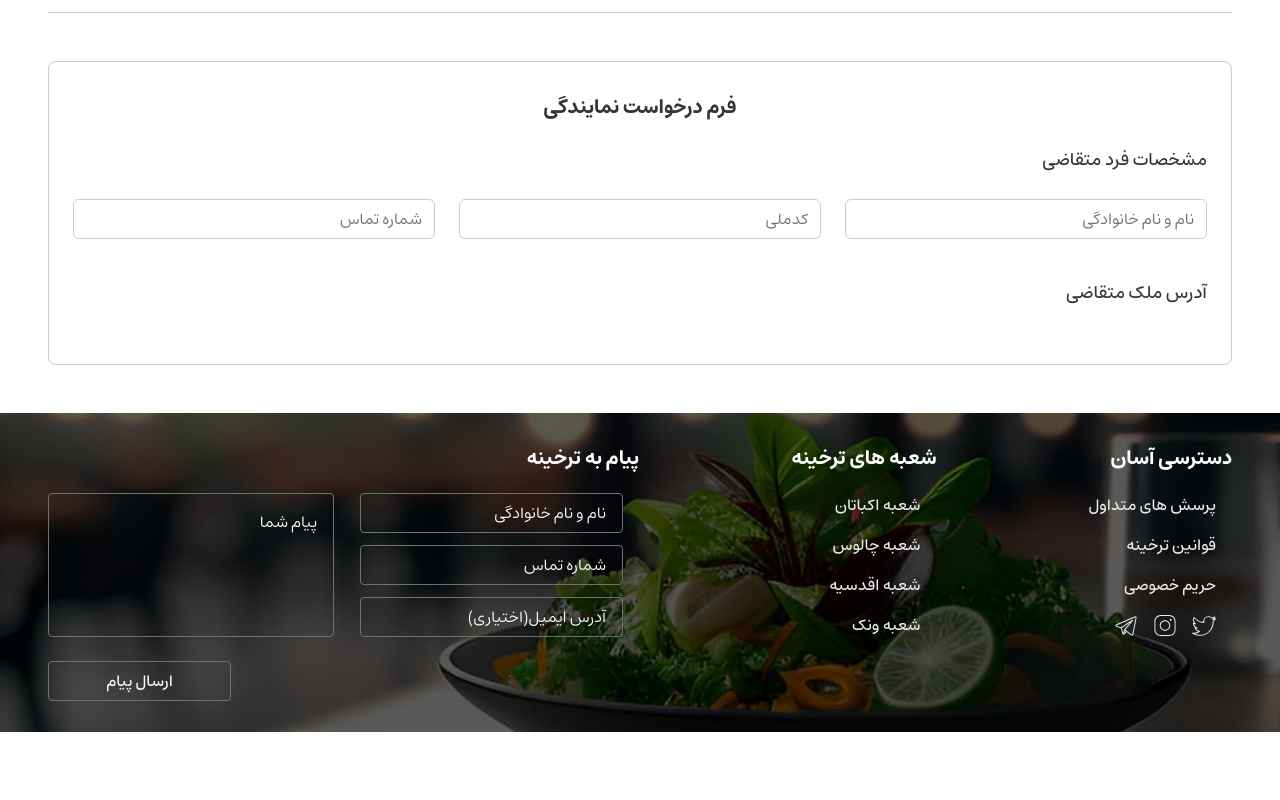
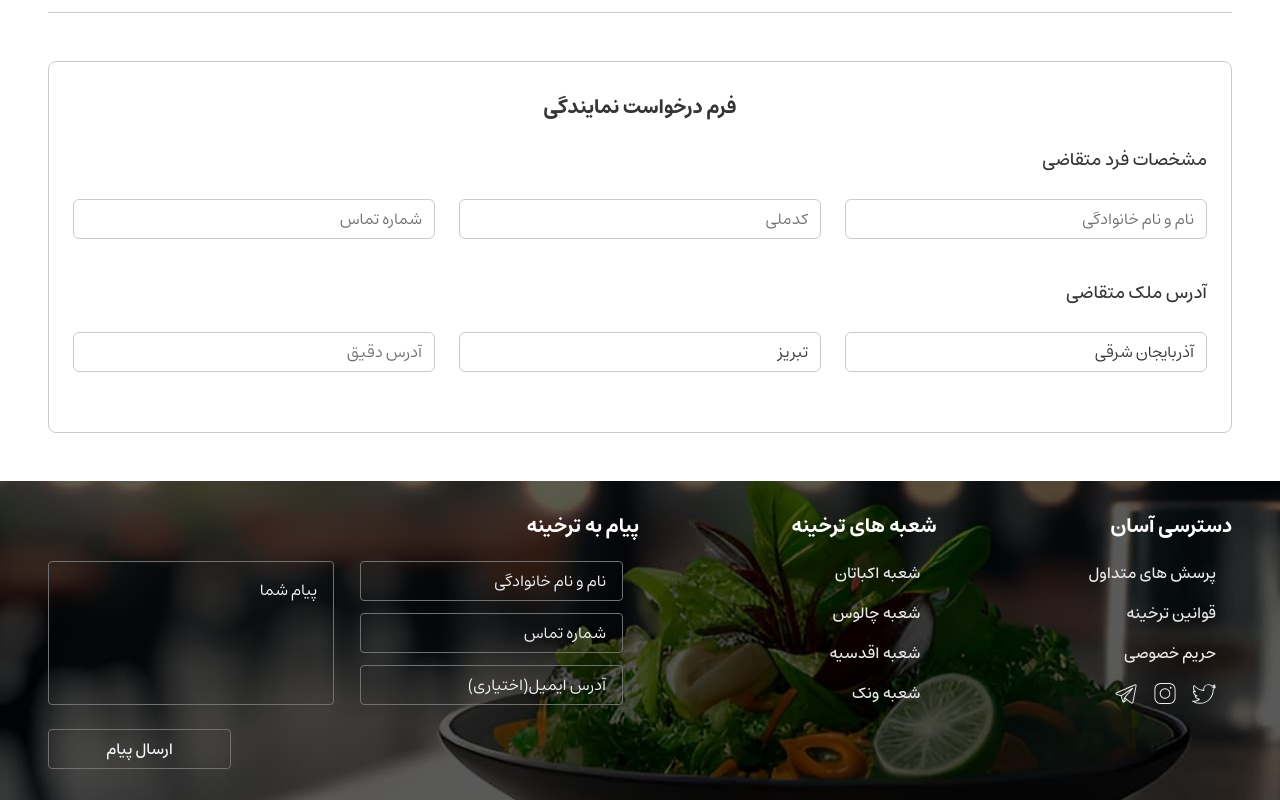
Before and after one commit to HadiKia/tarkhineh, a React (Create React App) app: page /franchise in a window 1280 px wide. Shown: the part 1269-2069 px from the top of the page. Before the commit the page ends 2001 px from the top, so only its background shows below. Built offline with nearby package versions, Linux system fonts and the light colour scheme.

Commit message:
RepresentationRequestForm.js updated

```diff
--- a/src/components/franchise/RepresentationRequestForm.js
+++ b/src/components/franchise/RepresentationRequestForm.js
@@ -1,17 +1,26 @@
-import React from "react";
+import React, { useState } from "react";
 import { useFormik } from "formik";
 import * as Yup from "yup";
+import { Listbox } from "@headlessui/react";
 
 import showToast from "../helper/showToast";
+import { provinces } from "../helper/cities";
 
 // Styles
 const titleStyle = "text-sm md:text-lg mb-[12.5px] md:mb-[25px] md:font-medium";
 const InputDivStyle = "flex flex-col md:flex-row md:gap-x-3 lg:gap-x-6 md:mb-3";
 const inputStyle =
-  "w-full outline-none border border-[#CBCBCB] text-sm text-[#353535] placeholder:text-[#717171] placeholder:text-right rounded-md px-3 py-2 md:py-[7px] mb-4 md:text-base";
+  "w-full outline-none border border-[#CBCBCB] text-sm text-[#353535] placeholder:text-[#717171] placeholder:text-right text-right rounded-md px-3 py-2 md:py-[7px] mb-4 md:text-base";
 const inputErrorStyle = "text-[#C30000] text-[11px] mb-3 text-right mr-1";
+const listBoxOptionsStyle =
+  "absolute right-0 left-0 top-12 bg-white border border-[#EDEDED] rounded-md shadow-md h-36 md:h-40 overflow-scroll text-sm md:text-base px-3 py-2 md:py-[7px] text-[#353535] z-10 ";
 
 const RepresentationRequestForm = () => {
+  const [selectedProvince, setSelectedProvince] = useState(provinces[0]);
+  const [selectedCity, setSelectedCity] = useState(
+    selectedProvince.counties[0]
+  );
+
   const nationalCode = /^[0-9]{10}$/;
   const phoneReg = "^(\\+98|0)?9\\d{9}$";
 
@@ -25,6 +34,7 @@ const RepresentationRequestForm = () => {
     phoneNumber: Yup.string()
       .matches(phoneReg, "شماره همراه وارد شده معتبر نیست")
       .required("وارد کردن شماره تماس الزامی است"),
+    address: Yup.string().required("لطفا آدرس دقیق خود را وارد کنید"),
   });
 
   const formik = useFormik({
@@ -32,7 +42,7 @@ const RepresentationRequestForm = () => {
       name: "",
       phoneNumber: "",
       nationalCode: "",
-
+      address: "",
     },
     onSubmit: () => adviceClickHandler(),
     validationSchema,
@@ -42,13 +52,19 @@ const RepresentationRequestForm = () => {
     if (
       formik.values.name &&
       formik.values.nationalCode &&
-      formik.values.phoneNumber
+      formik.values.phoneNumber &&
+      formik.values.address
     ) {
-      showToast("درخواست شما با موفقیت ثبت شد", "success");
+      showToast("اطلاعات شما با موفقیت ثبت شد", "success");
       formik.resetForm();
     } else {
       showToast("لطفا فرم را تکمیل کنید", "error");
     }
+  };
+
+  const handleProvinceChange = (province) => {
+    setSelectedProvince(province);
+    setSelectedCity(province.counties[0]);
   };
 
   return (
@@ -111,7 +127,62 @@ const RepresentationRequestForm = () => {
 
       <div>
         <h3 className={titleStyle}>آدرس ملک متقاضی</h3>
-
+        <div className={InputDivStyle}>
+          <Listbox value={selectedProvince} onChange={handleProvinceChange}>
+            <div className="relative w-full">
+              <Listbox.Button className={inputStyle}>
+                {selectedProvince.name}
+              </Listbox.Button>
+              <Listbox.Options className={listBoxOptionsStyle}>
+                {provinces.map((province) => (
+                  <Listbox.Option
+                    key={province.id}
+                    value={province}
+                    disabled={province.unavailable}
+                    className="py-2 border-b border-[#EDEDED]"
+                  >
+                    {province.name}
+                  </Listbox.Option>
+                ))}
+              </Listbox.Options>
+            </div>
+          </Listbox>
+          <Listbox value={selectedCity} onChange={setSelectedCity}>
+            <div className="relative w-full">
+              <Listbox.Button className={inputStyle}>
+                {selectedCity.name}
+              </Listbox.Button>
+              <Listbox.Options className={listBoxOptionsStyle}>
+                {selectedProvince.counties.map((city) => (
+                  <Listbox.Option
+                    key={city.id}
+                    value={city}
+                    disabled={city.unavailable}
+                    className="py-2 border-b border-[#EDEDED]"
+                  >
+                    {city.name}
+                  </Listbox.Option>
+                ))}
+              </Listbox.Options>
+            </div>
+          </Listbox>
+          <div className="w-full">
+            <input
+              type="text"
+              name="address"
+              placeholder="آدرس دقیق"
+              {...formik.getFieldProps("address")}
+              className={
+                formik.touched.address && formik.errors.address
+                  ? `${inputStyle} !mb-2 `
+                  : inputStyle
+              }
+            />
+            {formik.touched.address && formik.errors.address && (
+              <p className={inputErrorStyle}>{formik.errors.address}</p>
+            )}
+          </div>
+        </div>
       </div>
     </>
   );
--- a/src/components/helper/cities.js
+++ b/src/components/helper/cities.js
@@ -1,4 +1,4 @@
-const provinces = [
+export const provinces = [
   {
     id: 1,
     name: "آذربایجان شرقی",
@@ -650,5 +650,3 @@ const provinces = [
     ],
   },
 ];
-
-export default provinces;
```
